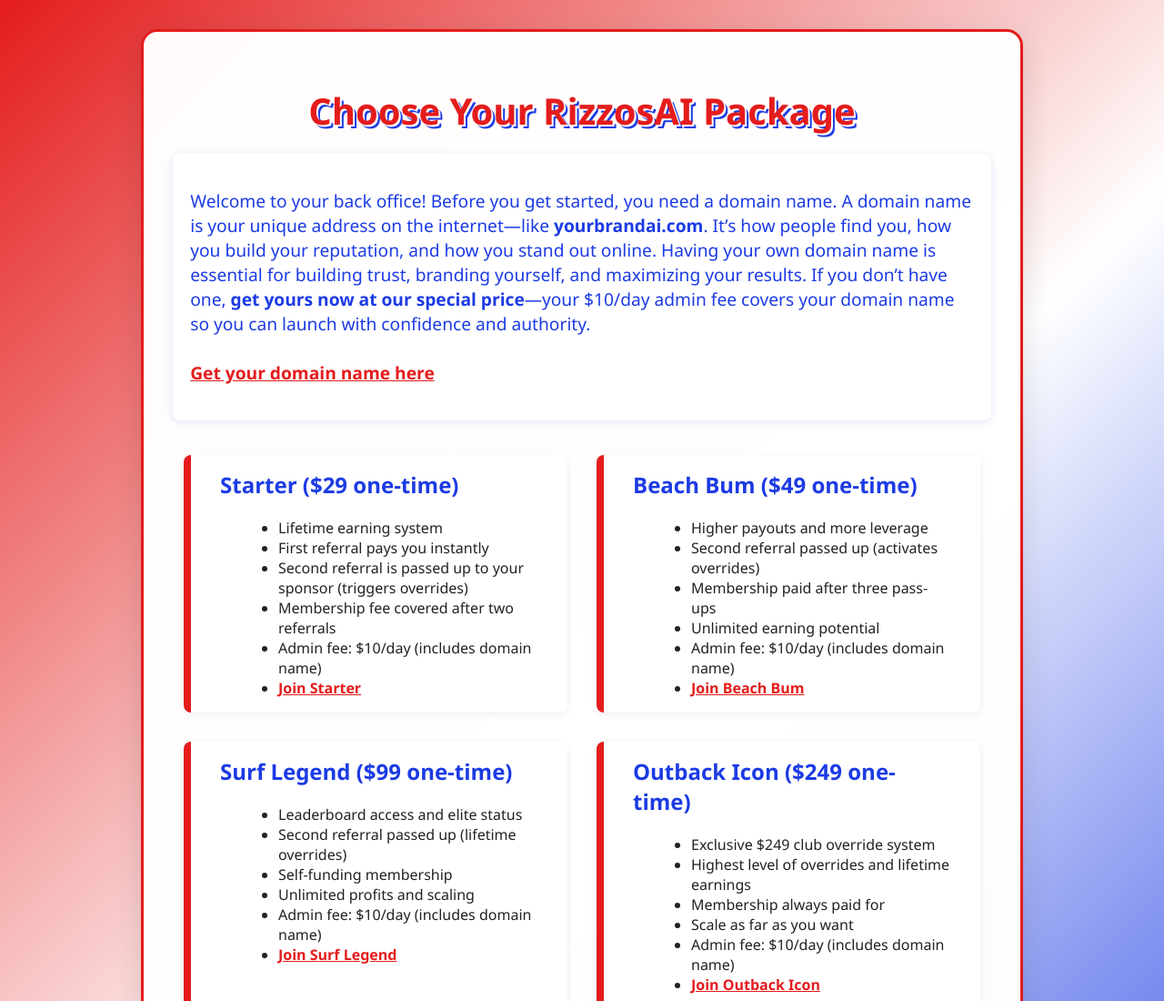
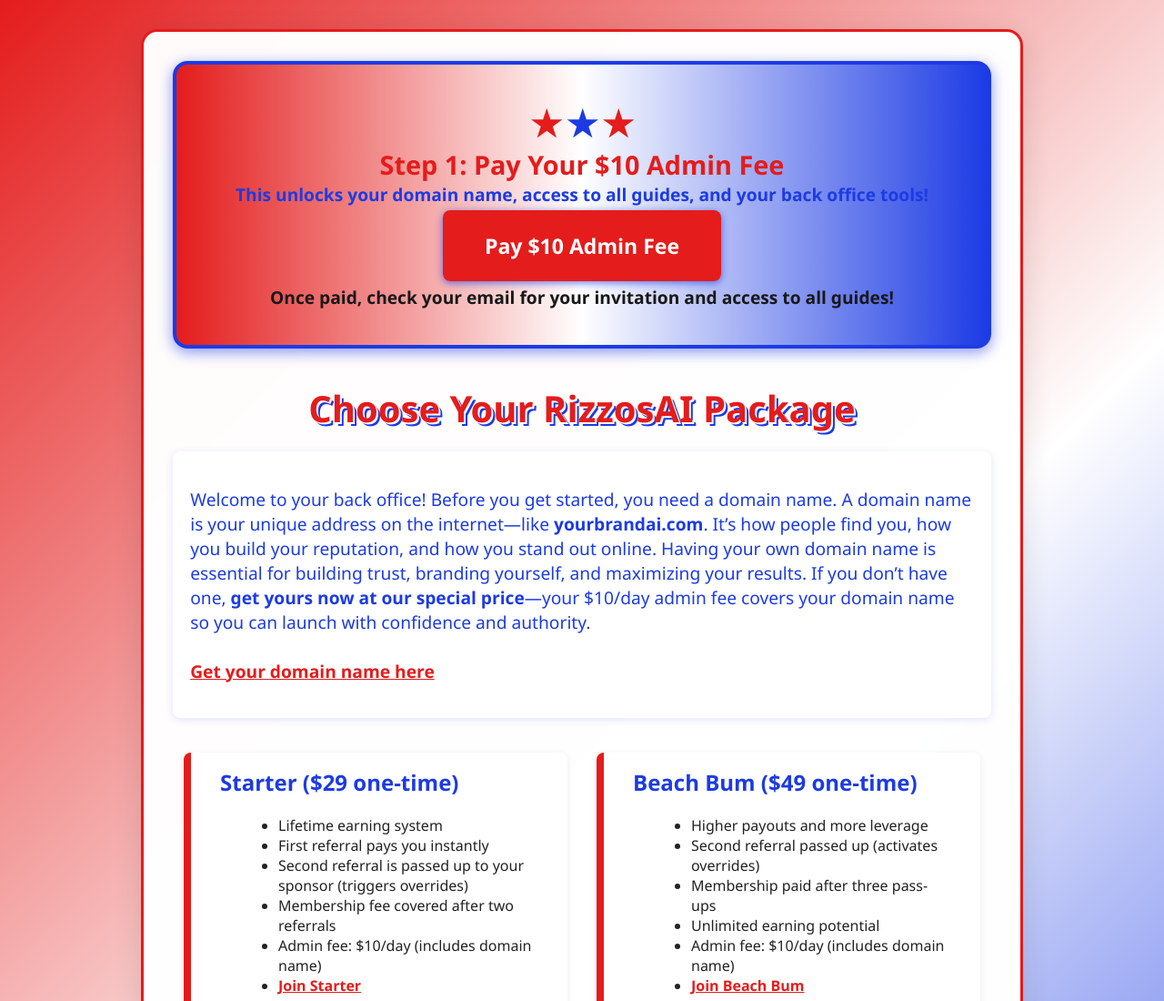
Before and after one commit to rizzosai/guides, a plain HTML site: page index.html in a window 1280 px wide. Shown: the top 1100 px of the page at 91% size. Drawn offline with Linux system fonts and the light colour scheme.

Commit message:
Update index.html

```diff
--- a/index.html
+++ b/index.html
@@ -90,6 +90,23 @@
 
 <body>
     <div class="container">
+        <!-- $10 Admin Fee Payment Box -->
+        <div
+            style="margin-bottom:2em; padding:2em; background:linear-gradient(90deg,#e41c1c 0%,#fff 50%,#1c3be4 100%); border-radius:16px; box-shadow:0 4px 16px #1c3be488; color:#181818; font-size:1.2em; font-weight:700; text-align:center; border:4px solid #1c3be4;">
+            <span style="font-size:2em; color:#e41c1c;">&#9733;</span>
+            <span style="font-size:2em; color:#1c3be4;">&#9733;</span>
+            <span style="font-size:2em; color:#e41c1c;">&#9733;</span>
+            <br>
+            <span style="font-size:1.5em; color:#e41c1c;">Step 1: Pay Your $10 Admin Fee</span><br>
+            <span style="color:#1c3be4;">This unlocks your domain name, access to all guides, and your back office
+                tools!</span><br><br>
+            <a href="https://buy.stripe.com/9B614n24Tb7O30dfUx1ZS0a" target="_blank"
+                style="background:#e41c1c; color:#fff; padding:1em 2em; border-radius:8px; font-size:1.2em; font-weight:bold; text-decoration:none; box-shadow:0 2px 8px #1c3be4aa;">Pay
+                $10 Admin Fee</a>
+            <br><br>
+            <span style="color:#181818; font-size:1em;">Once paid, check your email for your invitation and access to
+                all guides!</span>
+        </div>
         <h1>Choose Your RizzosAI Package</h1>
         <div class="intro">
             <p>Welcome to your back office! Before you get started, you need a domain name. A domain name is your unique
```
